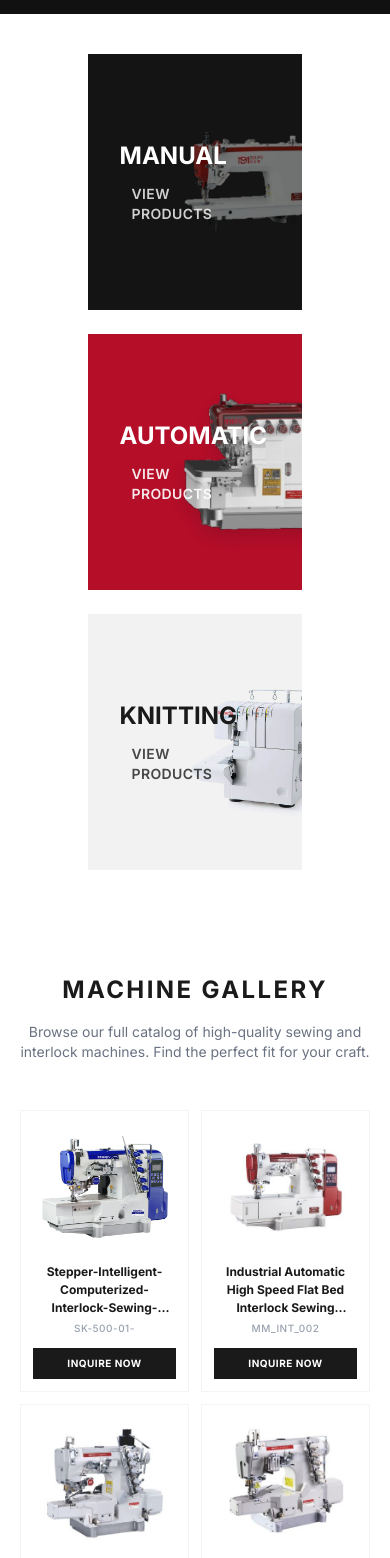
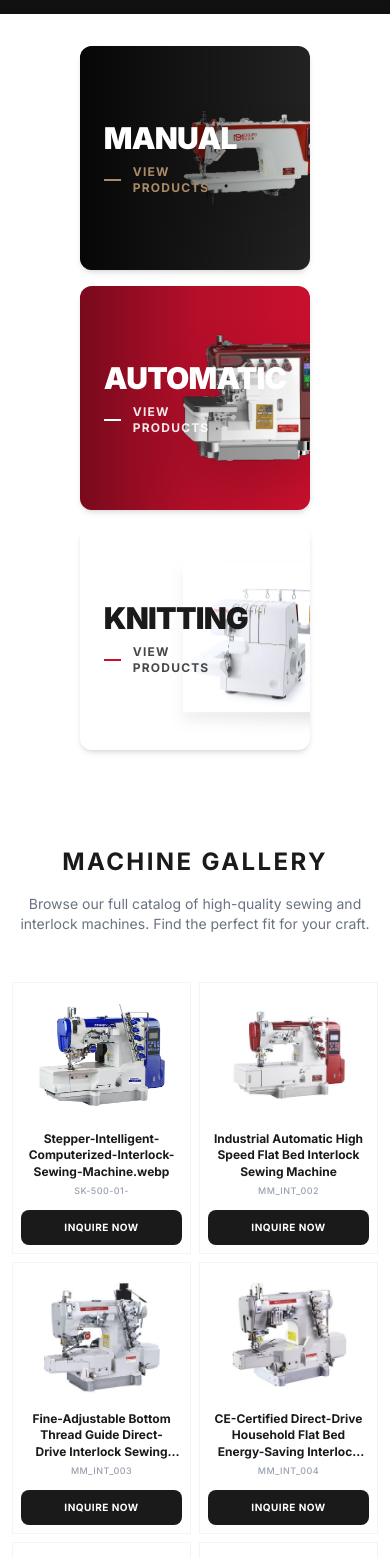
Before and after one commit to JasonMisco11/malitmachines, a Next.js app: page / in a window 390 px wide. Shown: the part 940-2498 px from the top of the page. Built offline with nearby package versions, Linux system fonts and the light colour scheme.

Commit message:
close animations

```diff
--- a/app/page.tsx
+++ b/app/page.tsx
@@ -91,64 +91,64 @@ export default function Home() {
       </section>
 
       {/* Featured Categories (3 Blocks) */}
-      <section className="max-w-7xl mx-auto px-5 sm:px-8 py-10">
-        <div className="grid grid-cols-1 md:grid-cols-3 gap-6">
-          <a href="#gallery" className="group block relative h-64 bg-[#222] overflow-hidden flex items-center">
-            <div className="absolute inset-0 bg-black/40 z-10 transition-colors group-hover:bg-black/20" />
-            <div className="relative z-20 p-8 w-1/2">
-              <h3 className="text-white text-2xl font-bold mb-3">MANUAL</h3>
-              <div className="flex items-center text-white/80 text-sm font-semibold tracking-wide uppercase group-hover:text-white transition-colors">
-                <span className="w-4 h-[2px] bg-[#ab8b65] mr-3"></span>
+      <section className="max-w-7xl mx-auto px-4 sm:px-8 py-8 sm:py-12">
+        <div className="grid grid-cols-1 md:grid-cols-3 gap-4 sm:gap-6">
+          <a href="#gallery" className="group block relative h-56 sm:h-72 bg-[#222] overflow-hidden flex items-center rounded-xl sm:rounded-none shadow-md sm:shadow-none">
+            <div className="absolute inset-0 bg-gradient-to-r from-black/80 via-black/40 to-transparent z-10 transition-opacity group-hover:opacity-70" />
+            <div className="relative z-20 p-6 sm:p-10 w-2/3">
+              <h3 className="text-white text-3xl sm:text-3xl font-black mb-2 sm:mb-4 tracking-tight">MANUAL</h3>
+              <div className="flex items-center text-[#ab8b65] text-xs sm:text-sm font-bold tracking-widest uppercase group-hover:text-white transition-colors">
+                <span className="w-8 h-[2px] bg-[#ab8b65] mr-3 group-hover:bg-white transition-colors"></span>
                 View Products
               </div>
             </div>
-            <div className="absolute right-[-20%] top-1/2 -translate-y-1/2 w-3/4 h-3/4 transition-transform duration-500 group-hover:scale-110">
-              <img src="/images/mm2.webp" className="w-full h-full object-contain opacity-80" alt="Manual" />
+            <div className="absolute right-[-10%] sm:right-[-20%] top-1/2 -translate-y-1/2 w-[65%] sm:w-3/4 h-[90%] sm:h-3/4 transition-transform duration-700 group-hover:scale-105 group-hover:-translate-x-4">
+              <img src="/images/mm2.webp" className="w-full h-full object-contain opacity-90 drop-shadow-2xl" alt="Manual" />
             </div>
           </a>
 
-          <a href="#gallery" className="group block relative h-64 bg-[#c8102e] overflow-hidden flex items-center">
-            <div className="absolute inset-0 bg-black/10 z-10 transition-colors group-hover:bg-transparent" />
-            <div className="relative z-20 p-8 w-1/2">
-              <h3 className="text-white text-2xl font-bold mb-3">AUTOMATIC</h3>
-              <div className="flex items-center text-white/90 text-sm font-semibold tracking-wide uppercase group-hover:text-white transition-colors">
-                <span className="w-4 h-[2px] bg-white mr-3"></span>
+          <a href="#gallery" className="group block relative h-56 sm:h-72 bg-[#c8102e] overflow-hidden flex items-center rounded-xl sm:rounded-none shadow-md sm:shadow-none">
+            <div className="absolute inset-0 bg-gradient-to-r from-black/40 via-black/10 to-transparent z-10 transition-opacity group-hover:opacity-0" />
+            <div className="relative z-20 p-6 sm:p-10 w-2/3">
+              <h3 className="text-white text-3xl sm:text-3xl font-black mb-2 sm:mb-4 tracking-tight">AUTOMATIC</h3>
+              <div className="flex items-center text-white/90 text-xs sm:text-sm font-bold tracking-widest uppercase group-hover:text-white transition-colors">
+                <span className="w-8 h-[2px] bg-white mr-3"></span>
                 View Products
               </div>
             </div>
-            <div className="absolute right-[-20%] top-1/2 -translate-y-1/2 w-3/4 h-3/4 transition-transform duration-500 group-hover:scale-110">
-              <img src="/images/mm1.webp" className="w-full h-full object-contain drop-shadow-xl" alt="Automatic" />
+            <div className="absolute right-[-10%] sm:right-[-20%] top-1/2 -translate-y-1/2 w-[65%] sm:w-3/4 h-[90%] sm:h-3/4 transition-transform duration-700 group-hover:scale-105 group-hover:-translate-x-4">
+              <img src="/images/mm1.webp" className="w-full h-full object-contain drop-shadow-2xl" alt="Automatic" />
             </div>
           </a>
 
-          <a href="#gallery" className="group block relative h-64 bg-fff overflow-hidden flex items-center">
-            <div className="absolute inset-0 bg-black/5 z-10 transition-colors group-hover:bg-transparent" />
-            <div className="relative z-20 p-8 w-1/2">
-              <h3 className="text-[#1a1a1a] text-2xl font-bold mb-3">KNITTING</h3>
-              <div className="flex items-center text-[#1a1a1a]/80 text-sm font-semibold tracking-wide uppercase group-hover:text-[#1a1a1a] transition-colors">
-                <span className="w-4 h-[2px] bg-[#1a1a1a] mr-3"></span>
+          <a href="#gallery" className="group block relative h-56 sm:h-72 bg-fff overflow-hidden flex items-center rounded-xl sm:rounded-none shadow-md sm:shadow-none">
+            <div className="absolute inset-0 bg-gradient-to-r from-white/80 via-white/40 to-transparent z-10 transition-opacity group-hover:opacity-0" />
+            <div className="relative z-20 p-6 sm:p-10 w-2/3">
+              <h3 className="text-[#1a1a1a] text-3xl sm:text-3xl font-black mb-2 sm:mb-4 tracking-tight">KNITTING</h3>
+              <div className="flex items-center text-[#1a1a1a]/80 text-xs sm:text-sm font-bold tracking-widest uppercase group-hover:text-[#1a1a1a] transition-colors">
+                <span className="w-8 h-[2px] bg-[#c8102e] mr-3 transition-colors"></span>
                 View Products
               </div>
             </div>
-            <div className="absolute right-[-20%] top-1/2 -translate-y-1/2 w-3/4 h-3/4 transition-transform duration-500 group-hover:scale-110">
-               <img src="/images/knitting-image.jpeg" className="w-full h-full object-contain mix-blend-multiply" alt="Knitting" />
+            <div className="absolute right-[-10%] sm:right-[-20%] top-1/2 -translate-y-1/2 w-[65%] sm:w-3/4 h-[90%] sm:h-3/4 transition-transform duration-700 group-hover:scale-105 group-hover:-translate-x-4">
+               <img src="/images/knitting-image.jpeg" className="w-full h-full object-contain mix-blend-multiply drop-shadow-xl" alt="Knitting" />
             </div>
           </a>
         </div>
       </section>
 
       {/* Machine Gallery Grid */}
-      <section className="py-16 sm:py-20 max-w-7xl mx-auto px-5 sm:px-8" id="gallery">
+      <section className="py-16 sm:py-20 max-w-7xl mx-auto px-3 sm:px-8" id="gallery">
         <div className="text-center mb-12">
           <h2 className="text-2xl sm:text-3xl font-bold uppercase tracking-widest mb-4">Machine Gallery</h2>
-          <p className="text-gray-500 max-w-2xl mx-auto text-sm sm:text-base">
+          <p className="text-gray-500 max-w-2xl mx-auto text-sm sm:text-base px-2">
             Browse our full catalog of high-quality sewing and interlock machines. Find the perfect fit for your craft.
           </p>
         </div>
 
-        <div className="grid grid-cols-2 lg:grid-cols-4 gap-3 sm:gap-6">
+        <div className="grid grid-cols-2 lg:grid-cols-4 gap-2 sm:gap-6">
           {featuredProducts.map((product, index) => (
-            <div key={index} className="group border border-gray-100 hover:border-gray-200 p-3 sm:p-6 flex flex-col items-center text-center transition-shadow hover:shadow-lg bg-white">
+            <div key={index} className="group border border-gray-100 hover:border-gray-200 p-2 sm:p-6 flex flex-col items-center text-center transition-shadow hover:shadow-lg bg-white">
               <div className="h-32 sm:h-48 w-full mb-3 sm:mb-6 relative overflow-hidden">
                 <img
                   src={product.src}
@@ -156,13 +156,13 @@ export default function Home() {
                   className="w-full h-full object-contain transition-transform duration-500 group-hover:scale-110"
                 />
               </div>
-              <h3 className="font-bold text-[#1a1a1a] text-[12px] sm:text-[15px] mb-1 sm:mb-2 px-1 line-clamp-3">{product.title}</h3>
-              <p className="text-[10px] sm:text-xs text-gray-400 font-medium tracking-wider mb-3 sm:mb-6 uppercase">{product.sku}</p>
+              <h3 className="font-bold text-[#1a1a1a] text-[12px] sm:text-[15px] mb-1 sm:mb-2 px-1 line-clamp-3 leading-snug">{product.title}</h3>
+              <p className="text-[9px] sm:text-xs text-gray-400 font-medium tracking-wider mb-3 sm:mb-6 uppercase">{product.sku}</p>
               <a
                 href={`https://wa.me/233244749719?text=${encodeURIComponent(`Hello Malit Machines, I am interested in the ${product.title} (SKU: ${product.sku}). Could you please provide more information and pricing?`)}`}
                 target="_blank"
                 rel="noopener noreferrer"
-                className="bg-[#1a1a1a] hover:bg-[#333] text-white text-[10px] sm:text-xs font-bold uppercase tracking-wider sm:tracking-widest py-2 sm:py-3 px-2 sm:px-8 w-full mt-auto transition-colors block text-center"
+                className="bg-[#1a1a1a] hover:bg-[#333] text-white text-[10px] sm:text-xs font-bold uppercase tracking-wider sm:tracking-widest py-2.5 sm:py-3 px-1 sm:px-8 w-full mt-auto transition-colors block text-center rounded-sm sm:rounded-none"
               >
                 Inquire Now
               </a>
```
